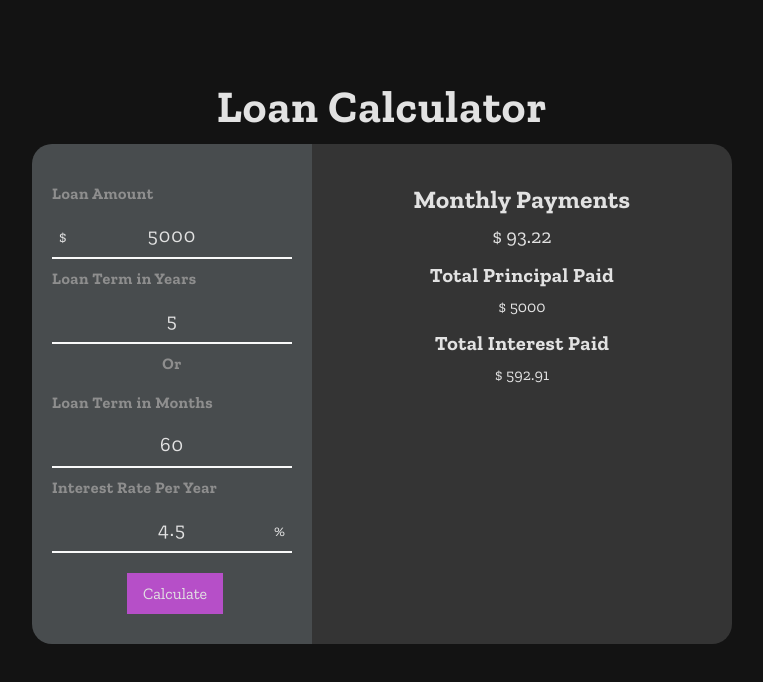
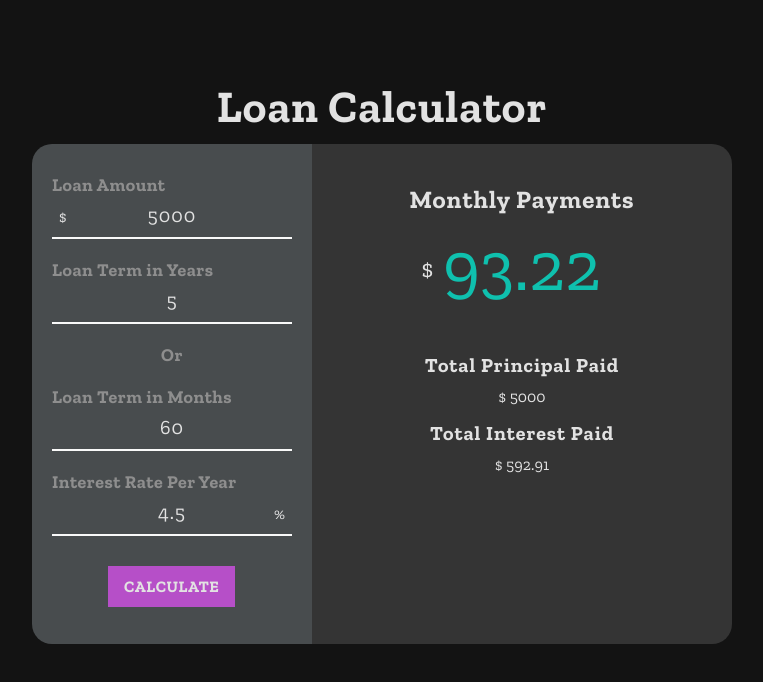
Before and after one commit to joshkohane/LoanCalculator, a React (Create React App) app: page / in a window 1280 px wide. Shown: the top 682 px of the page, without its empty margins (258-1021 px from the left). Built offline with nearby package versions, Linux system fonts and the light colour scheme.

Commit message:
Style container

```diff
--- a/src/components/results.jsx
+++ b/src/components/results.jsx
@@ -9,7 +9,8 @@ const Results = ({rate, amount, months}) => {
         <div className="results-container">
             <div className="monthly-container">
                 <h1 className="monthly-header">Monthly Payments</h1>
-                <h2 className="monthly-amount">&#36; {(total).toFixed(2)}</h2>
+                <h2 className="monthly-amount"><span>{(total).toFixed(2)}</span></h2>
+                <span className="monthly-dollar-sign">&#36;</span>
             </div>
             <div className="principal-container">
                 <p className="principal-header">Total Principal Paid</p>
--- a/src/css/calculator.css
+++ b/src/css/calculator.css
@@ -19,22 +19,23 @@
 
 .calculator-container {
   box-sizing: border-box;
+  border-radius: 20px;
   width: 700px;
   height: 500px;
   display: flex;
 }
 
+.calculator-container:hover {
+  box-shadow: 0px 0px 7px 5px #5f6366;
+  transition: all 0.2s ease-in-out;
+}
+
 .form-container {
   background-color: #484c4e;
   width: 40%;
-  padding: 30px 20px;
+  padding: 10px 20px;
   border-top-left-radius: 20px;
   border-bottom-left-radius: 20px;
-}
-
-.form-container:hover {
-  border: 1px solid #f9f9f9;
-  padding: 29px 19px;
 }
 
 .calculator-label {
@@ -42,8 +43,8 @@
 }
 
 .calculator-title {
-  padding: 10px 0;
-  font-size: 16px;
+  padding: 20px 0 0px;
+  font-size: 18px;
   font-weight: 700;
   letter-spacing: .5px;
   color: #8e8e8e;
@@ -51,7 +52,7 @@
 
 .calculator-input,
 .calculator-input-invalid {
-  padding: 10px 5px;
+  padding: 7px 5px 10px;
   border-bottom: 2px solid #f9f9f9;
   text-align: center;
   width: 100%;
@@ -86,6 +87,7 @@
 
 .calculator-or {
   text-align: center;
+  /* padding: 15px 0 0px; */
 }
 
 .calculate-btn,
@@ -93,15 +95,18 @@
   box-sizing: border-box;
   padding: 10px 15px;
   border: 1px solid #b64fc8;
-  margin-left: calc(50% - 45px);
-  margin-top: 20px;
+  margin-left: calc(50% - 64px);
+  margin-top: 30px;
   background-color: #b64fc8;
   cursor: pointer;
+  font-weight: 700;
+  letter-spacing: .5px;
+  text-transform: uppercase;
 }
 
 .calculate-btn:hover {
   box-shadow: 0px 0px 3px 2px #903d9e;
-  background-color: #b64fc8;
+  background-color: #b335c9;
   transition: all 0.5s ease-in-out;
 }
 
@@ -134,9 +139,12 @@ input[type=number] {
   border-bottom-right-radius: 20px;
 }
 
-.results-container:hover {
-  padding: 29px 19px;
-  border: 1px solid #f8f8f9;
+.principal-container {
+  padding-top: 30px;
+}
+
+.monthly-container {
+  position: relative;
 }
 
 .monthly-header,
@@ -145,7 +153,7 @@ input[type=number] {
   margin: 10px 0;
   font-size: 20px;
   font-weight: 700;
-  letter-spacing: .5px;
+  letter-spacing: 1px;
 }
 
 .monthly-header {
@@ -161,5 +169,13 @@ input[type=number] {
 }
 
 .monthly-amount {
-  font-size: 20px;
+  font-size: 70px;
+  color: #0fc0ae;
 }
+
+.monthly-dollar-sign {
+  position: absolute;
+  bottom: 30px;
+  left: 12px;
+  font-size: 25px;
+}
--- a/src/css/reset.css
+++ b/src/css/reset.css
@@ -38,8 +38,3 @@ button {
   -webkit-appearance: none;
   -moz-appearance: none;
 }
-
-/* button,
-input[type="submit"] {
-  cursor: pointer;
-} */
```
